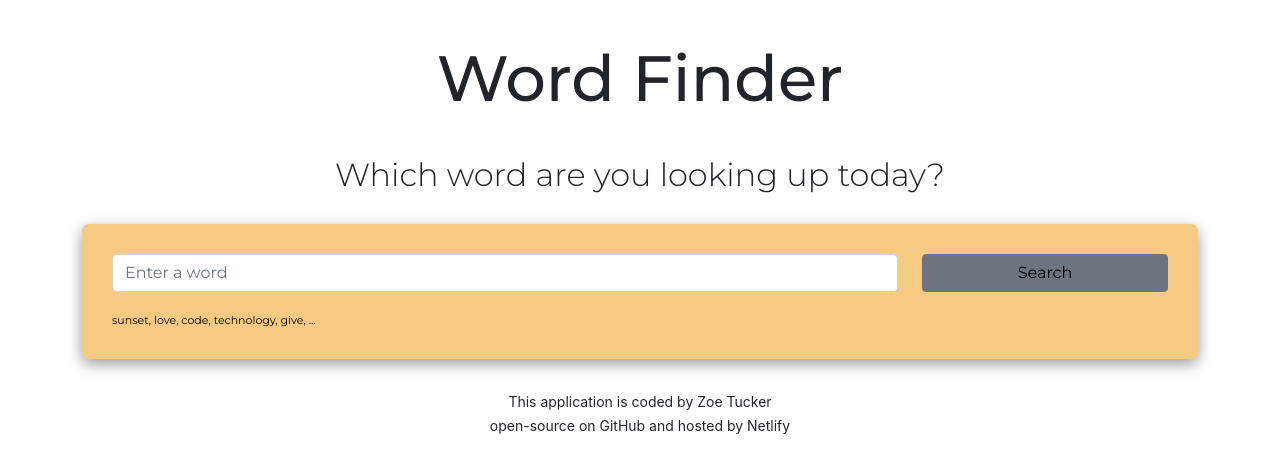
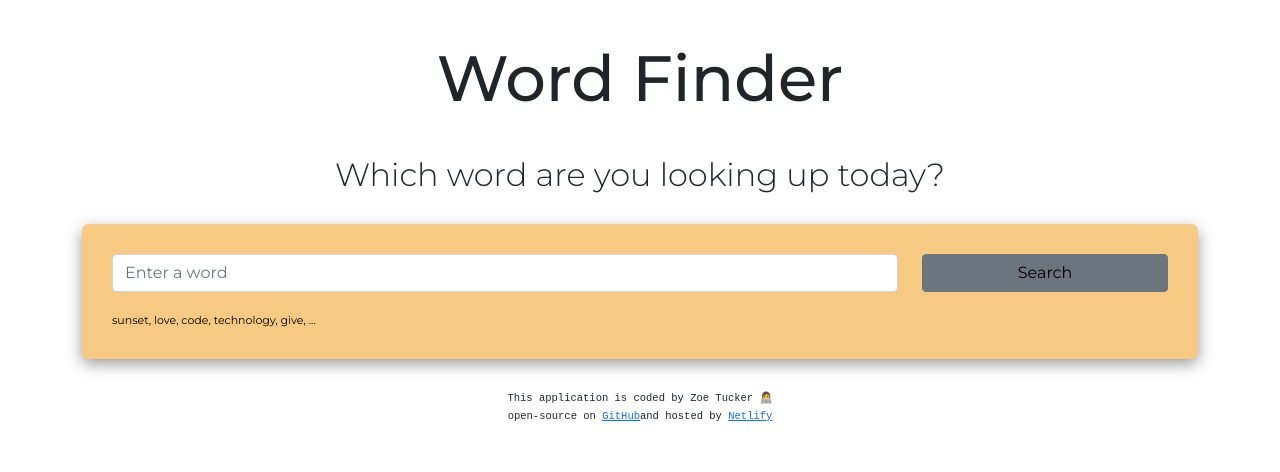
Before and after one commit to zoetucker/dictionary-app-react, a React (Create React App) app: page / in a window 1280 px wide. Shown: the top 472 px of the page. Built offline with nearby package versions, Linux system fonts and the light colour scheme.

Commit message:
styled footer

```diff
--- a/src/App.css
+++ b/src/App.css
@@ -15,6 +15,8 @@
 }
 
 .App .App-footer {
+  font-family: monospace;
+  font-size: 12px;
   text-align: center;
   margin: 30px 0;
 }
--- a/src/App.js
+++ b/src/App.js
@@ -14,8 +14,23 @@ export default function App() {
         <footer className="App-footer">
           <small>
             {" "}
-            This application is coded by Zoe Tucker <br />
-            open-source on GitHub and hosted by Netlify
+            This application is coded by Zoe Tucker 👩‍💻 <br />
+            open-source on{" "}
+            <a
+              href="https://github.com/zoetucker/dictionary-app-react"
+              target="_blank"
+              rel="noreferrer"
+            >
+              GitHub
+            </a>
+            and hosted by{" "}
+            <a
+              href="https://zen-hopper-05ef0e.netlify.app/"
+              target="_blank"
+              rel="noreferrer"
+            >
+              Netlify
+            </a>
           </small>
         </footer>
       </div>
```
